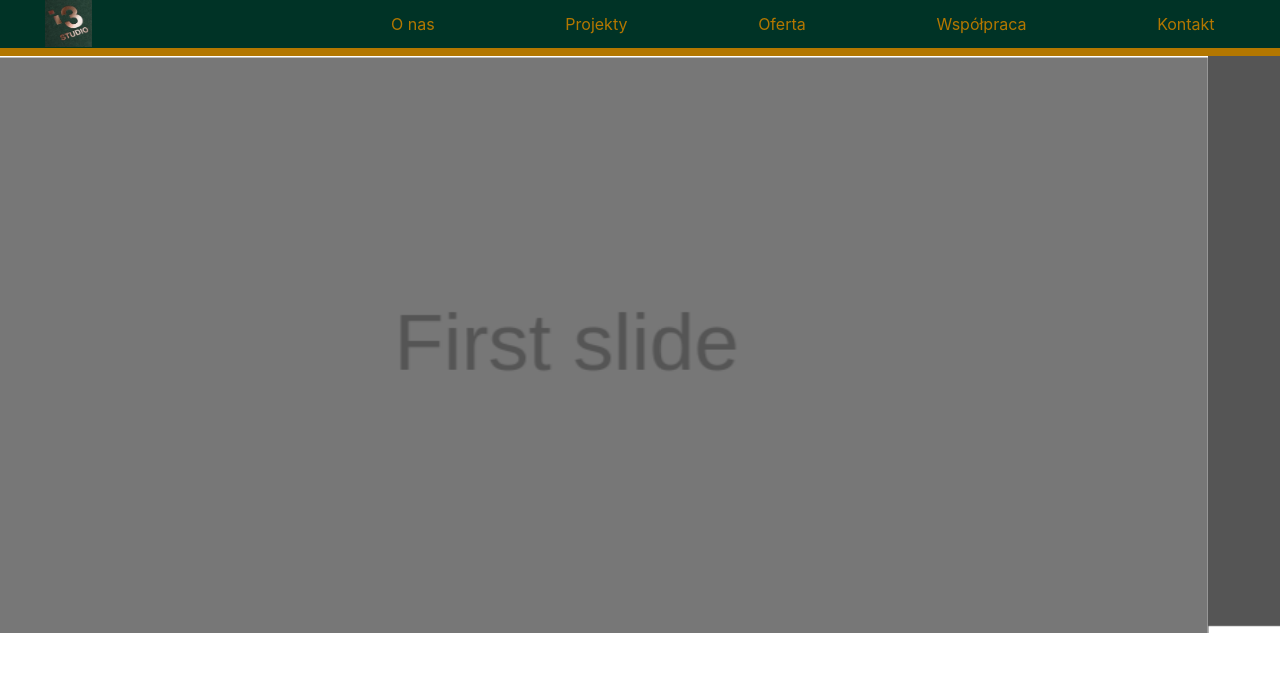
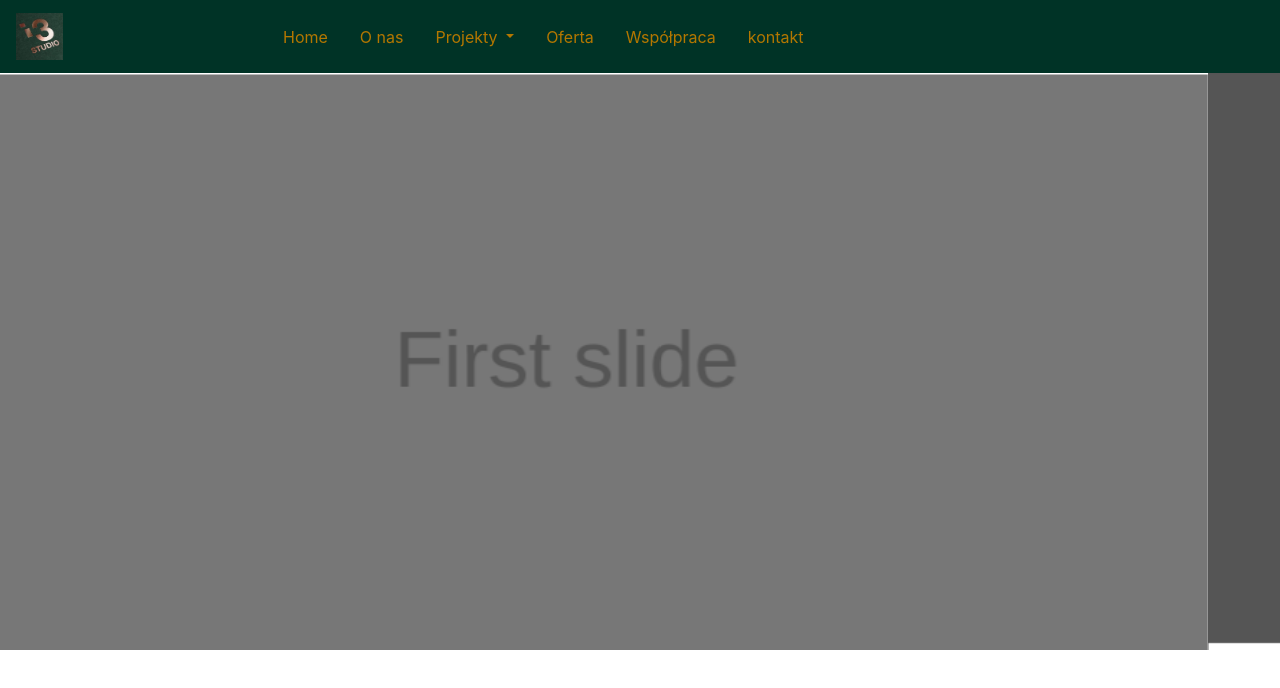
Before and after one commit to Knapek/StudioPage, a plain HTML site: page index.html in a window 1280 px wide. Drawn offline with nearby package versions, Linux system fonts and the light colour scheme.

Commit message:
New menu with toggle button

```diff
--- a/index.html
+++ b/index.html
@@ -15,26 +15,43 @@
   </head>
   <body>
     <!-- Navigation bar -->
-        <div class="d-flex justify-content-around  flex-wrap logo_background_color">
-            <a href="#"><img src="./img/copy/thumbinal.jpg" width="20%" /></a>
-            <div class="p-1 bd-highlight ">
-                <a class="nav-link" href="#">O nas<span class="sr-only">(current)</span></a>
+    <nav class="navbar navbar-expand-lg navbar-light logo_background_color">
+      <a class="navbar-brand" href="#"><img src="./img/copy/thumbinal.jpg" width="20%"/></a>
+      <button class="navbar-toggler" type="button" data-toggle="collapse" data-target="#navbarSupportedContent" aria-controls="navbarSupportedContent" aria-expanded="false" aria-label="Toggle navigation">
+        <span class="navbar-toggler-icon"></span>
+      </button>
+
+      <div class="collapse navbar-collapse" id="navbarSupportedContent">
+        <ul class="navbar-nav mr-auto">
+          <li class="nav-item active">
+            <a class="nav_link" href="#">Home <span class="sr-only">(current)</span></a>
+          </li>
+          <li class="nav-item">
+            <a class="nav_link " href="#">O nas</a>
+          </li>
+          <li class="nav-item dropdown">
+            <a class="nav_link dropdown-toggle" href="#" id="navbarDropdown" role="button" data-toggle="dropdown" aria-haspopup="true" aria-expanded="false">
+              Projekty
+            </a>
+            <div class="dropdown-menu" aria-labelledby="navbarDropdown">
+              <a class="dropdown-item" href="#">Action</a>
+              <a class="dropdown-item" href="#">Another action</a>
+              <div class="dropdown-divider"></div>
+              <a class="dropdown-item" href="#">Something else here</a>
             </div>
-            <div class="p-1 bd-highlight ">
-                <a class="nav-link" href="#">Projekty</a>
-            </div>
-            <div class="p-1 bd-highlight ">
-                <a class="nav-link" href="#">Oferta</a>
-            </div>
-            <div class="p-1 bd-highlight ">
-                <a class="nav-link" href="#">Współpraca</a>
-            </div>
-            <div class="p-1 bd-highlight ">
-                <a class="nav-link" href="#">Kontakt</a>
-            </div>
-        </div>
-        <div class="d-flex p-1 logo_font_color" ></div>
-
+          </li>
+          <li class="nav-item">
+            <a class="nav_link" href="#" tabindex="-1" aria-disabled="true">Oferta</a>
+          </li>
+          <li class="nav-item">
+            <a class="nav_link" href="#" tabindex="-1" aria-disabled="true">Współpraca</a>
+          </li>
+          <li class="nav-item">
+            <a class="nav_link" href="#" tabindex="-1" aria-disabled="true">kontakt</a>
+          </li>
+        </ul>
+      </div>
+    </nav>
     <!-- Carousel -->
     <div id="carouselExampleSlidesOnly" class="carousel slide" data-ride="carousel">
         <div class="carousel-inner">
--- a/style/style.scss
+++ b/style/style.scss
@@ -1,6 +1,7 @@
 
 $backgroundcolor_of_logo: #003326;
 $color_of_font_in_logo: #b37700;
+$color_of_font_in_logo_lighter: #e4a425;
 
 .logo_background_color{
     background-color : $backgroundcolor_of_logo;
@@ -9,6 +10,12 @@ $color_of_font_in_logo: #b37700;
     background-color: $color_of_font_in_logo;
 }
 
-a {
+.nav_link{
     color: $color_of_font_in_logo;
+    padding: .5rem 1rem;
+    display: block;
 }
+.nav_link:hover{
+    color: $color_of_font_in_logo_lighter;
+    text-decoration: none;
+}
```
Also changed, not shown: style/style.css.
